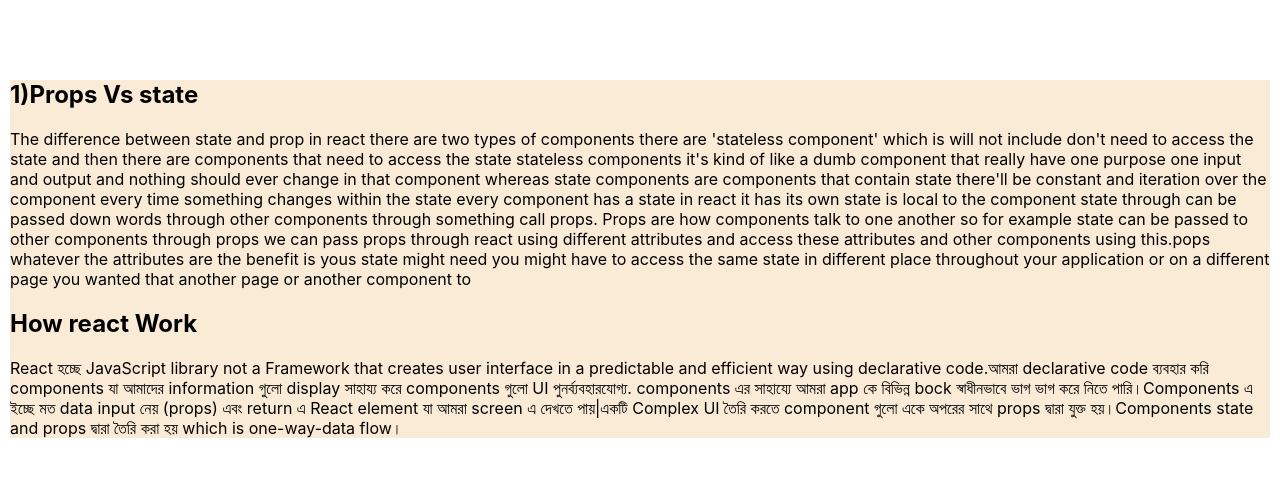
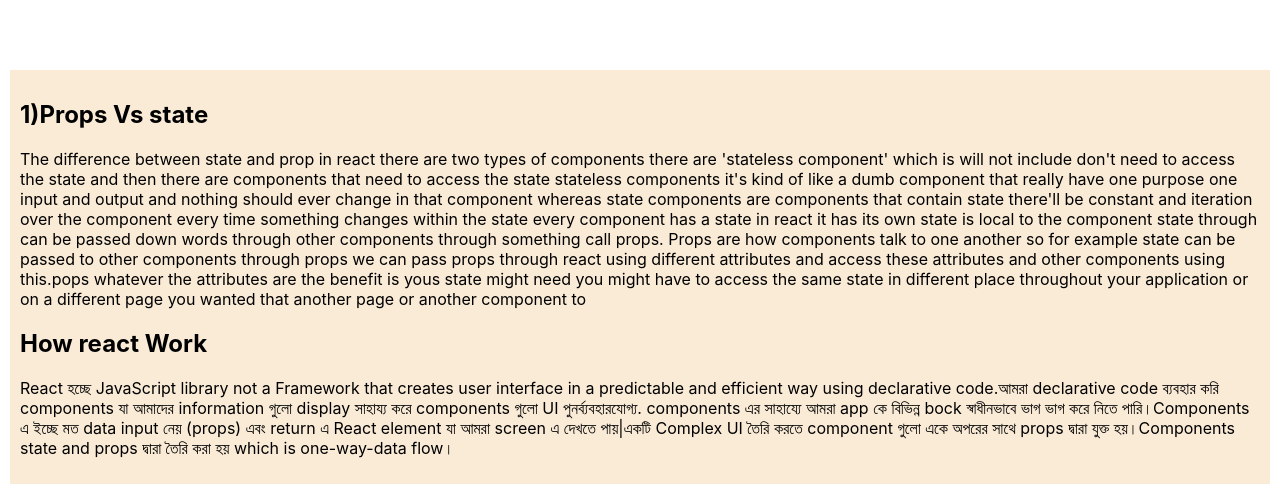
Before and after one commit to RabiulMannanSajed/lucky-one, a React (Create React App) app: page / in a window 1280 px wide. Shown: the part 2480-2971 px from the top of the page. Before the commit the page ends 2934 px from the top, so only its background shows below. Built offline with nearby package versions, Linux system fonts and the light colour scheme.

Commit message:
footer update

```diff
--- a/src/Component/Footer/Footer.css
+++ b/src/Component/Footer/Footer.css
@@ -1,4 +1,5 @@
 .footer-container{
     margin: 10px;
     background-color: antiquewhite;
+    padding: 10px
 }
```
